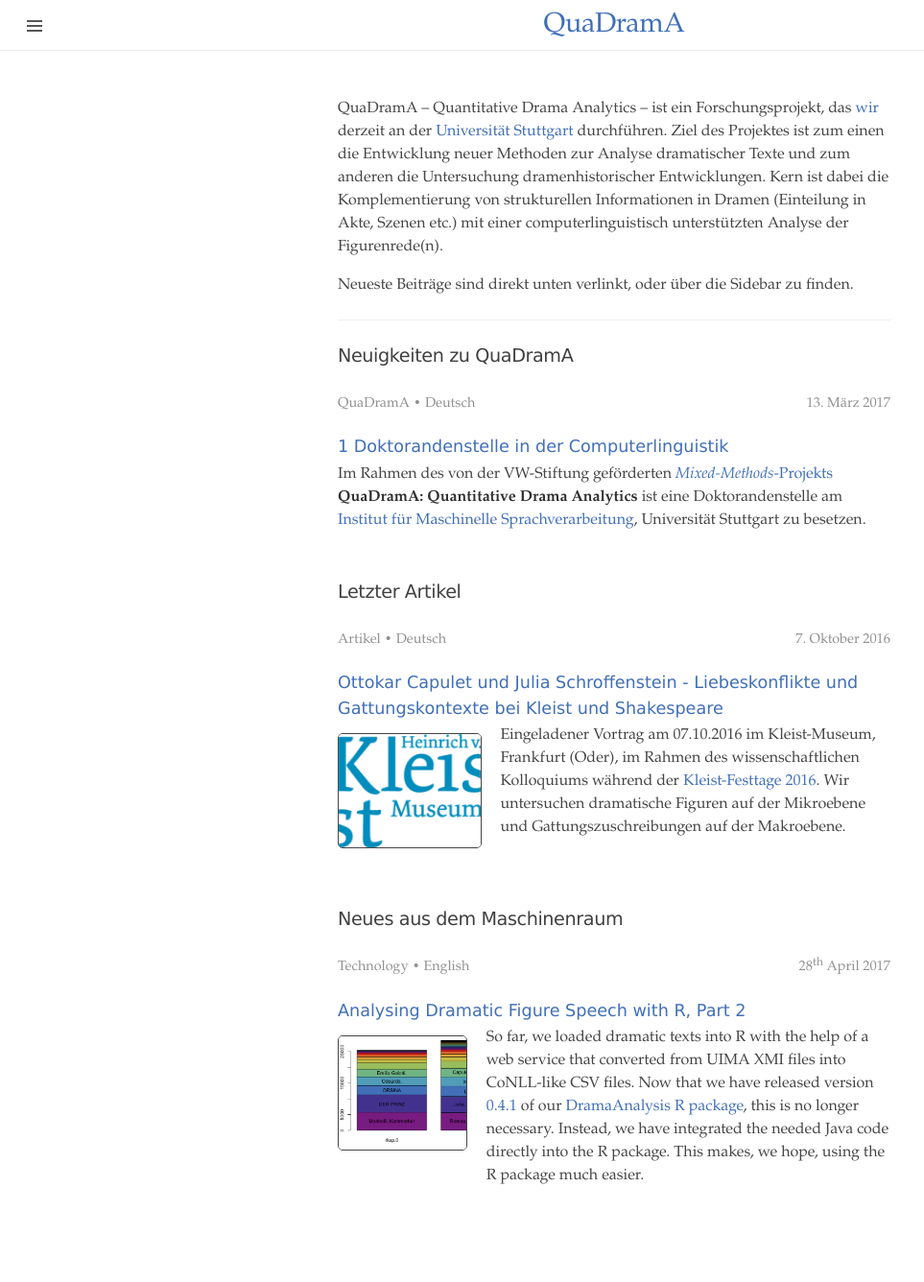
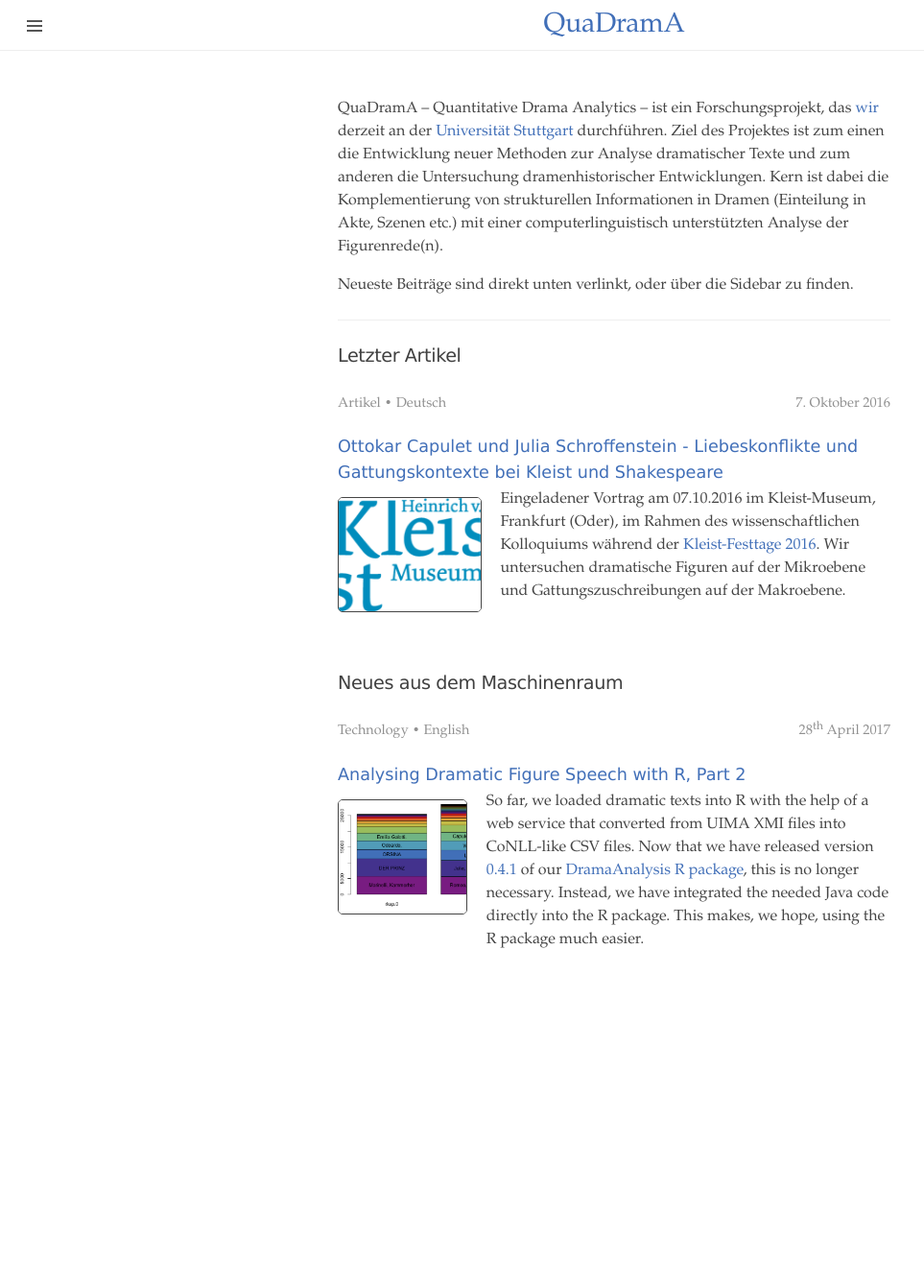
Before and after one commit to quadrama/quadrama.github.io, a Jekyll site: the page built from index.md, in a window 1280 px wide. Shown: the whole page at 96% size, without its empty margins (0-963 px from the left). Built offline with Jekyll 4.4.1, drawn with Linux system fonts in a browser that asks for light colours; nearby versions of some CDN libraries; library files that are not in the unit come from our copies; after the commit the page ends 1090 px from its top, so only the background shows below that.

Commit message:
removed job posting from index page

```diff
--- a/index.md
+++ b/index.md
@@ -10,7 +10,7 @@
 Neueste Beiträge sind direkt unten verlinkt, oder über die Sidebar zu finden.
 
 ------
-{% assign posts=site.categories.QuaDramA | where:"lang", page.lang %}
+{% assign posts=site.categories.QuaDramA | where:"lang", page.lang | where:"index", true %}
 
 {% if posts.size > 0 %}
 ## Neuigkeiten zu QuaDramA
```
Also changed, not shown: index.en.md (+1 -1 lines).
